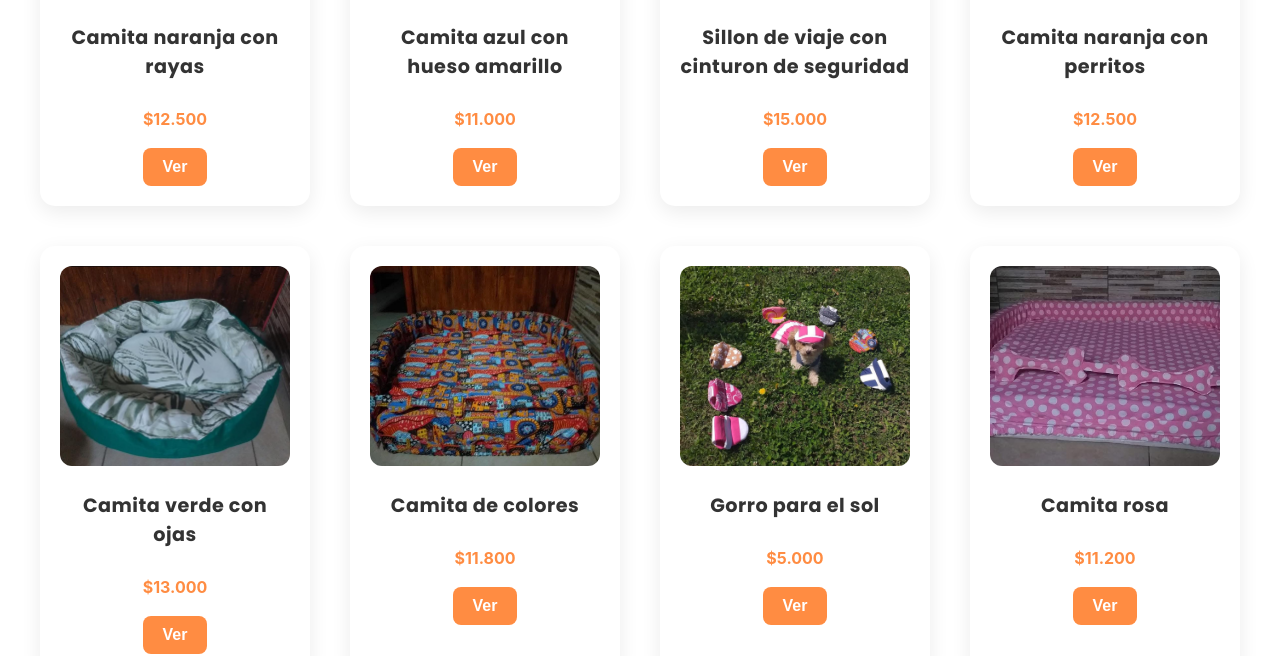
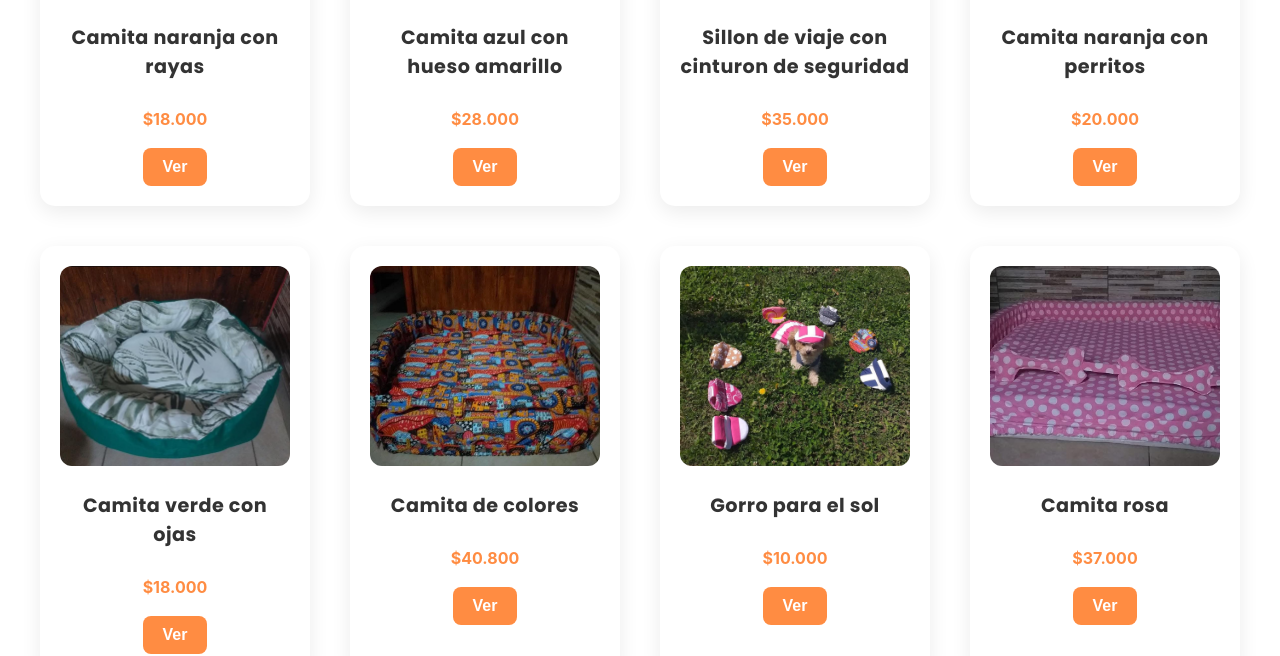
Before and after one commit to Penilandia/Penilandia, a React (Create React App) app: page / in a window 1280 px wide. Shown: the part 1052-1708 px from the top of the page. Built offline with nearby package versions, Linux system fonts and the light colour scheme.

Commit message:
Cambios de precios

```diff
--- a/src/components/ProductList.js
+++ b/src/components/ProductList.js
@@ -2,14 +2,14 @@
 import { useNavigate } from "react-router-dom";
 
 const products = [
-  { id: 1, name: "Camita naranja con rayas", image: "/Productos/cama 2.jpeg", price: "$12.500" },
-  { id: 2, name: "Camita azul con hueso amarillo", image: "/Productos/cama 7.jpeg", price: "$11.000" },
-  { id: 3, name: "Sillon de viaje con cinturon de seguridad", image: "/Productos/cama de viaje con cinturon de seguridad.jpeg", price: "$15.000" },
-  { id: 4, name: "Camita naranja con perritos", image: "/Productos/cama 4.jpeg", price: "$12.500" },
-  { id: 5, name: "Camita verde con ojas", image: "/Productos/cama 6.jpeg", price: "$13.000" },
-  { id: 6, name: "Camita de colores", image: "/Productos/cama 3.jpeg", price: "$11.800" },
-  { id: 7, name: "Gorro para el sol", image: "/Productos/gorros.jpeg", price: "$5.000" },
-  { id: 8, name: "Camita rosa", image: "/Productos/cama 5.jpeg", price: "$11.200" },
+  { id: 1, name: "Camita naranja con rayas", image: "/Productos/cama 2.jpeg", price: "$18.000" },
+  { id: 2, name: "Camita azul con hueso amarillo", image: "/Productos/cama 7.jpeg", price: "$28.000" },
+  { id: 3, name: "Sillon de viaje con cinturon de seguridad", image: "/Productos/cama de viaje con cinturon de seguridad.jpeg", price: "$35.000" },
+  { id: 4, name: "Camita naranja con perritos", image: "/Productos/cama 4.jpeg", price: "$20.000" },
+  { id: 5, name: "Camita verde con ojas", image: "/Productos/cama 6.jpeg", price: "$18.000" },
+  { id: 6, name: "Camita de colores", image: "/Productos/cama 3.jpeg", price: "$40.800" },
+  { id: 7, name: "Gorro para el sol", image: "/Productos/gorros.jpeg", price: "$10.000" },
+  { id: 8, name: "Camita rosa", image: "/Productos/cama 5.jpeg", price: "$37.000" },
 ];
 
 function ProductCard({ product }) {
```
